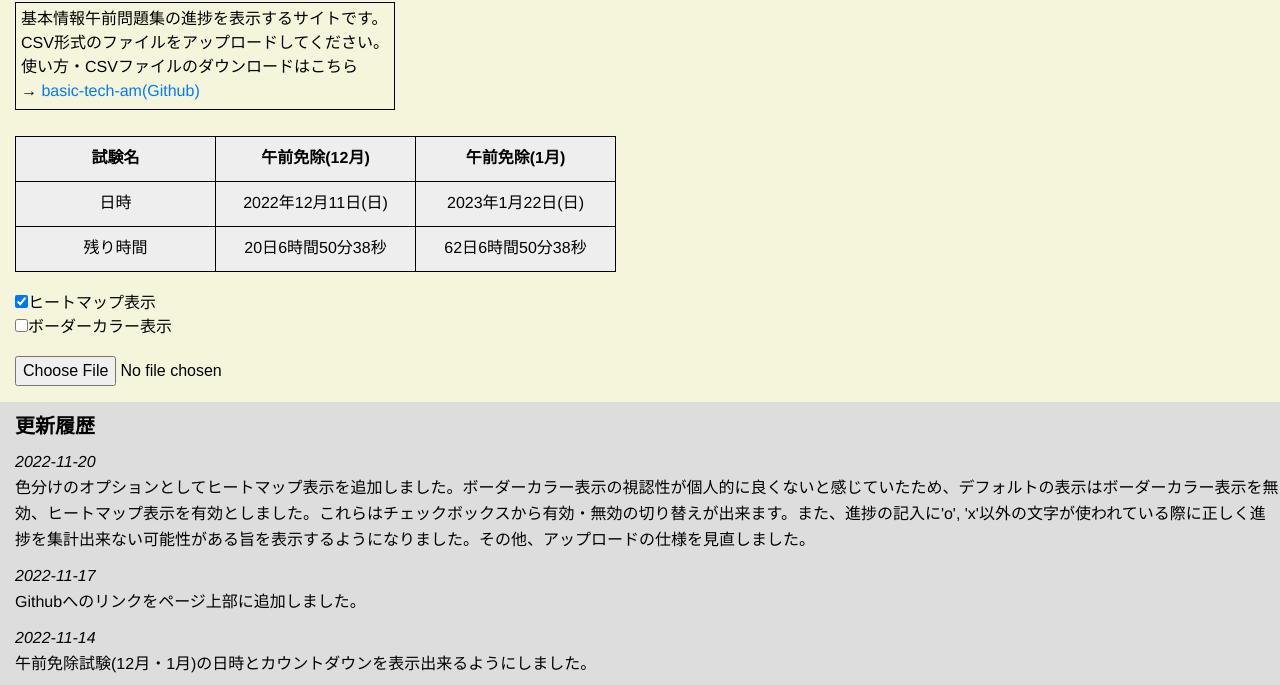
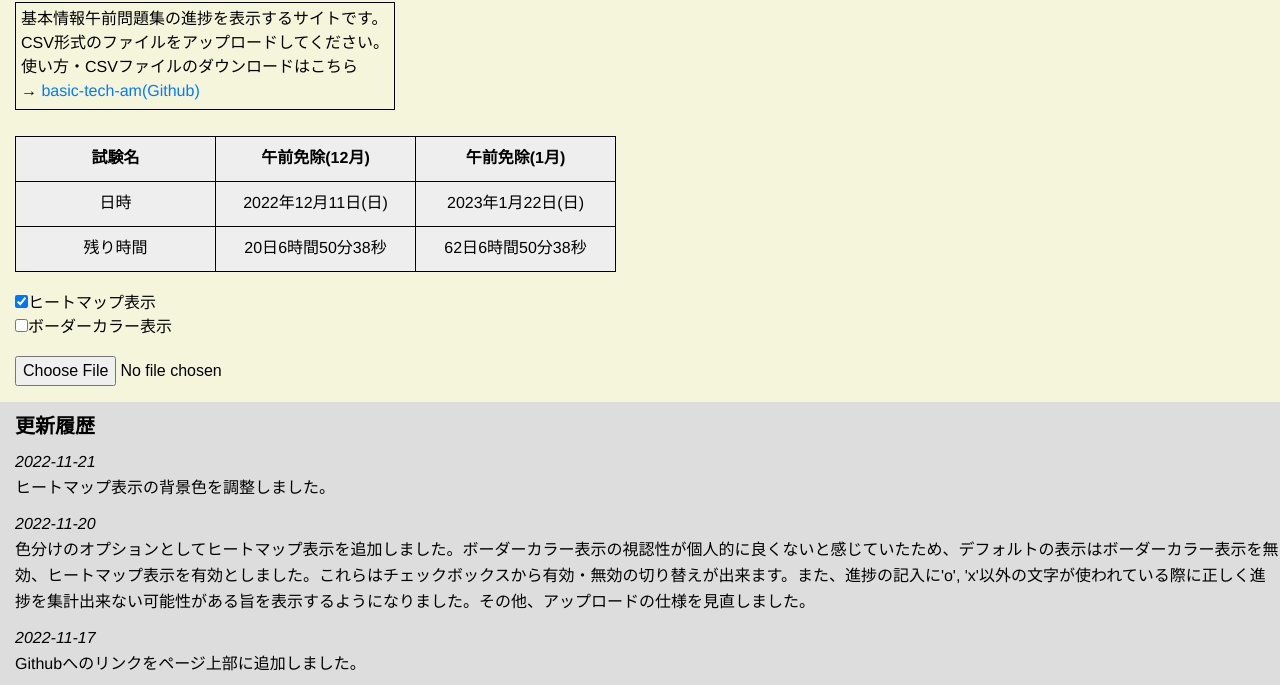
Before and after one commit to tawainfer/basic-tech-am, a plain HTML site: page index.html in a window 1280 px wide. Shown: the part 60-745 px from the top of the page. Drawn offline with Linux system fonts and the light colour scheme.

Commit message:
Update index.html

```diff
--- a/index.html
+++ b/index.html
@@ -54,6 +54,7 @@
 
   <section id="news">
     <h2>更新履歴</h2>
+    <p><i>2022-11-21</i><br>ヒートマップ表示の背景色を調整しました。</p>
     <p><i>2022-11-20</i><br>色分けのオプションとしてヒートマップ表示を追加しました。ボーダーカラー表示の視認性が個人的に良くないと感じていたため、デフォルトの表示はボーダーカラー表示を無効、ヒートマップ表示を有効としました。これらはチェックボックスから有効・無効の切り替えが出来ます。また、進捗の記入に'o', 'x'以外の文字が使われている際に正しく進捗を集計出来ない可能性がある旨を表示するようになりました。その他、アップロードの仕様を見直しました。</p>
     <p><i>2022-11-17</i><br>Githubへのリンクをページ上部に追加しました。</p>
     <p><i>2022-11-14</i><br>午前免除試験(12月・1月)の日時とカウントダウンを表示出来るようにしました。</p>
```
